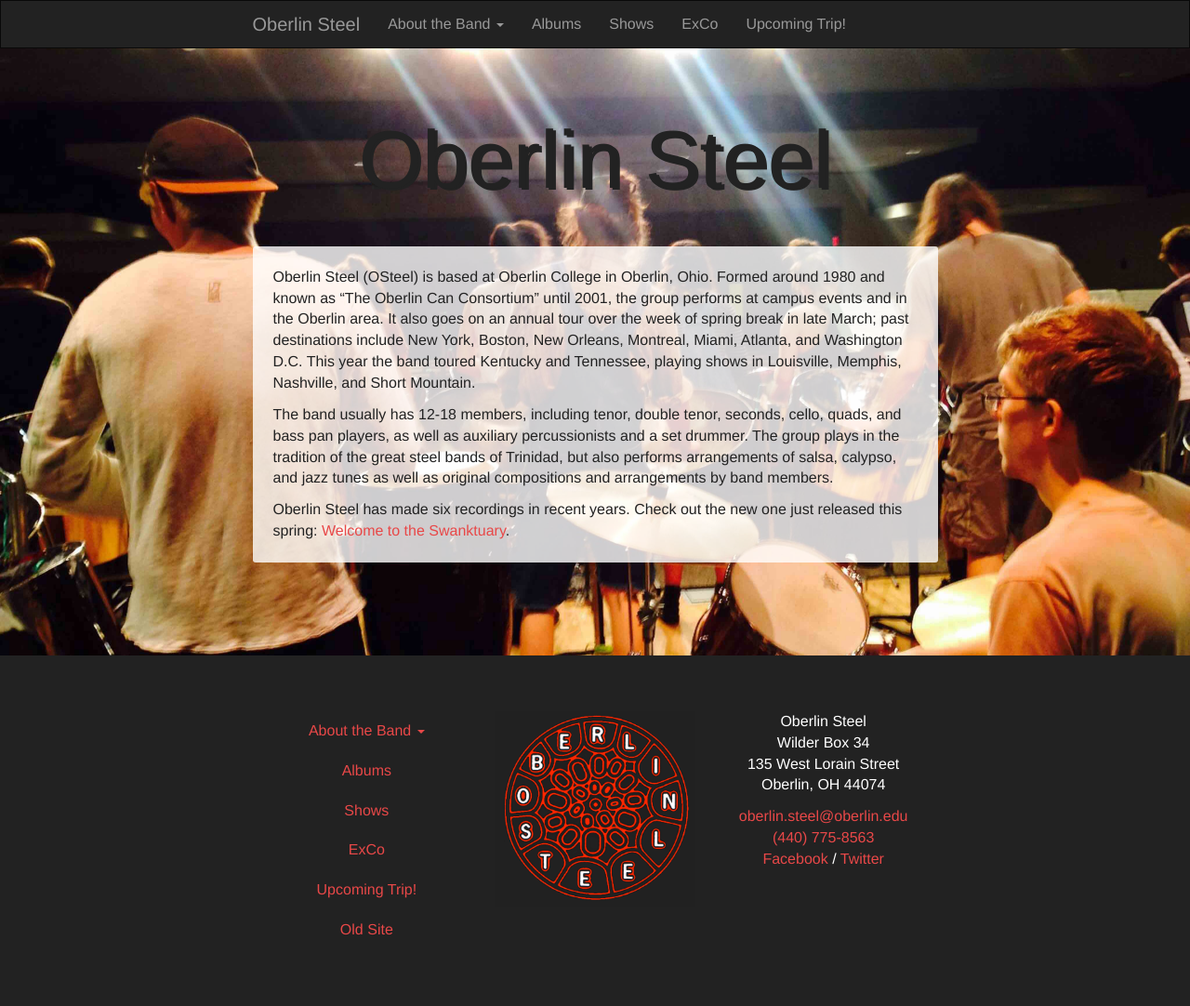
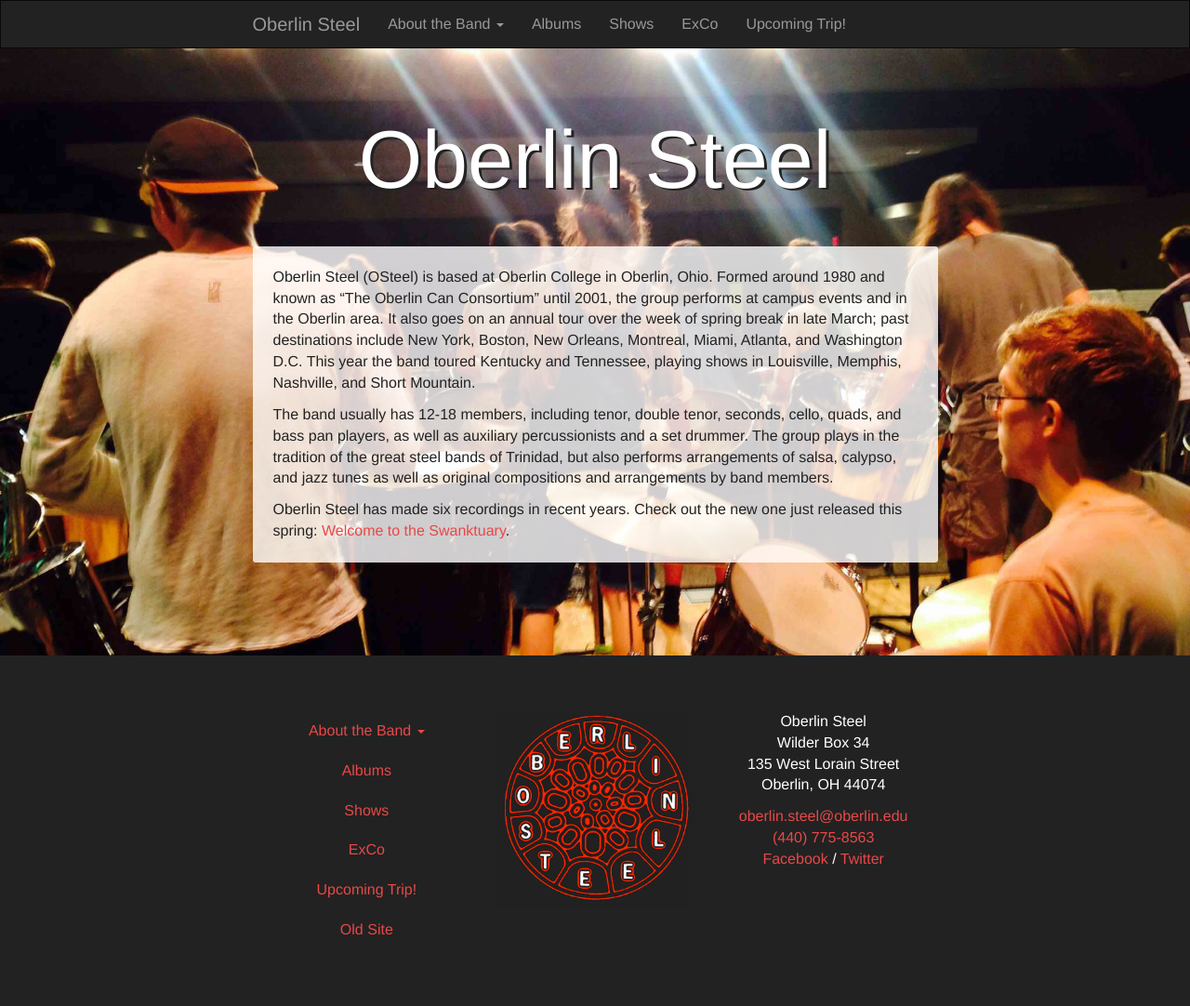
Before and after one commit to oberlinsteel/oberlinsteel.github.io, a Jekyll site: the page built from index.md, in a window 1280 px wide. Shown: the whole page at 93% size. Built offline with Jekyll 4.4.1, drawn with Linux system fonts in a browser that asks for light colours; Markdown is read by kramdown in place of the engine named in the settings.

Commit message:
oops forgot the h1 color

```diff
--- a/static/css/styles.css
+++ b/static/css/styles.css
@@ -180,21 +180,13 @@
 }
 @media (min-width: 768px) {
   .inverse h1 {
+    color: white;
     text-shadow: #222222 3px 2px 0;
   }
 }
 
 .table > tbody > tr:first-child > td {
   border-top: none;
-}
-
-.inverse {
-  @media(min-width:$screen-sm-min) {
-    h1, .box {
-      color: white;
-    }
-}
-
 }
 
 .typekit-badge {
--- a/static/sass/styles.sass
+++ b/static/sass/styles.sass
@@ -124,16 +124,12 @@
 		+text-shadow(white 2px 1.5px 0)
 	.inverse &
 		@media (min-width: $screen-sm-min)
+			+dark
 			+text-shadow($gray-darker 3px 2px 0)
 
 
 .table > tbody > tr:first-child > td
 	border-top: none
-
-.inverse
-	@media(min-width:$screen-sm-min)
-		h1, .box
-			+dark
 
 .typekit-badge
 	opacity: .3
```
